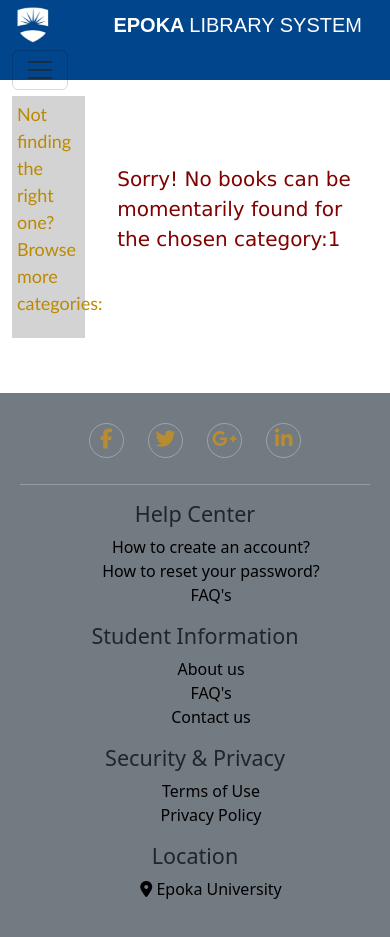
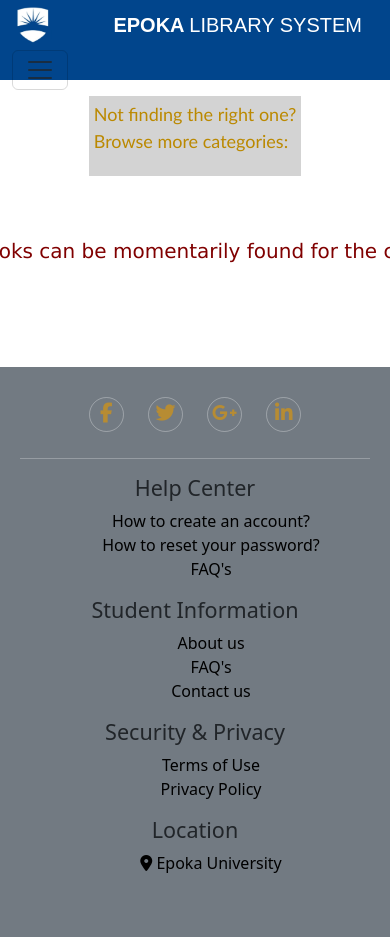
Before and after one commit to AmaraCela/EpokaLibrarySystem, a PHP site: page /Views/categories.php?genre=1 in a window 390 px wide; the page is wider, and only the part inside the window is pictured. After the commit the page ends 873 px from the top of that part, so only its background shows below. Run offline with PHP 8.4, Linux system fonts and the light colour scheme; the visitor is signed in with stand-in values (Sample User, id 1); data that the repository does not hold is empty; some libraries are stand-ins or nearby versions.

Commit message:
style fixes

```diff
--- a/Controller/feedback.js
+++ b/Controller/feedback.js
@@ -9,12 +9,12 @@ sendBtn.addEventListener("click",function()
        let request = new XMLHttpRequest();
        request.onreadystatechange = function()
        {
-        if(request,this.readyState == 4 && request.status ===200)
+        if(request.readyState == 4 && request.status ===200)
         {
             console.log("okay");
         }
        }
-       request.open("GET","../Model/feedback.php");
+       request.open("POST","../Model/feedback.php");
        request.send();
     }
 });
--- a/Views/carousel.php
+++ b/Views/carousel.php
@@ -4,7 +4,6 @@ include "../Model/connection.php";
 $query = "SELECT * FROM books WHERE Genre IN (SELECT Genre FROM books WHERE BookId IN(SELECT BookId FROM favorites
 WHERE id = {$_SESSION['id']}))";
 $books = $db->query($query);
-$row=$books->fetch_assoc();
 ?>
 <div class="carousel">
     <div class="carousel__body">
@@ -13,6 +12,11 @@ $row=$books->fetch_assoc();
       </div>
         <div class="carousel__slider">
             <?php
+            if(mysqli_num_rows($books)==0)
+            {
+                $query = "SELECT * FROM books";
+                $books = $db->query($query);
+            }
             while($row=$books->fetch_assoc())
             {
               echo "
--- a/Views/navbar.php
+++ b/Views/navbar.php
@@ -71,7 +71,7 @@ if(!isset($_SESSION['email']))
 
                         </ul>
                     </li>
-                    <li class="nav-item"><a class="nav-link" href="./feedback.html" target="_blank">Feedback</a>
+                    <li class="nav-item"><a class="nav-link" href="./feedback.php" target="_blank">Feedback</a>
                     </li>
                 <li>
                 <form nethod = "GET" class="d-flex" role="search" onsubmit="return false">
--- a/assets/css/categories.css
+++ b/assets/css/categories.css
@@ -1,4 +1,3 @@
-
 .side-div{
     background-color: lightgray;
     display: flex;
@@ -217,6 +216,17 @@ footer{
         padding: 0;
         align-items: center;
         justify-content:flex-end;
+        flex-direction: column;
+    }
+
+    .side-div
+    {
+        max-width: 300px;
+    }
+
+    .row
+    {
+        margin-top: 60px!important;
     }
 }
 .mb-3 {
--- a/assets/css/navbarStyle.css
+++ b/assets/css/navbarStyle.css
@@ -126,7 +126,7 @@
     background-color: white;
     color:rgba(187, 137, 0, 1)!important;
 }
-@media screen and (max-width:990px) {
+@media screen and (max-width:1000px) {
   a.nav-link{
       margin-left: 40px;
   }
```
Also changed, not shown: Model/feedback.php (+14 -1 lines), Views/feedback.php (+5 -5 lines), assets/css/StudentHomePageStyle.css (+7 -0 lines).
